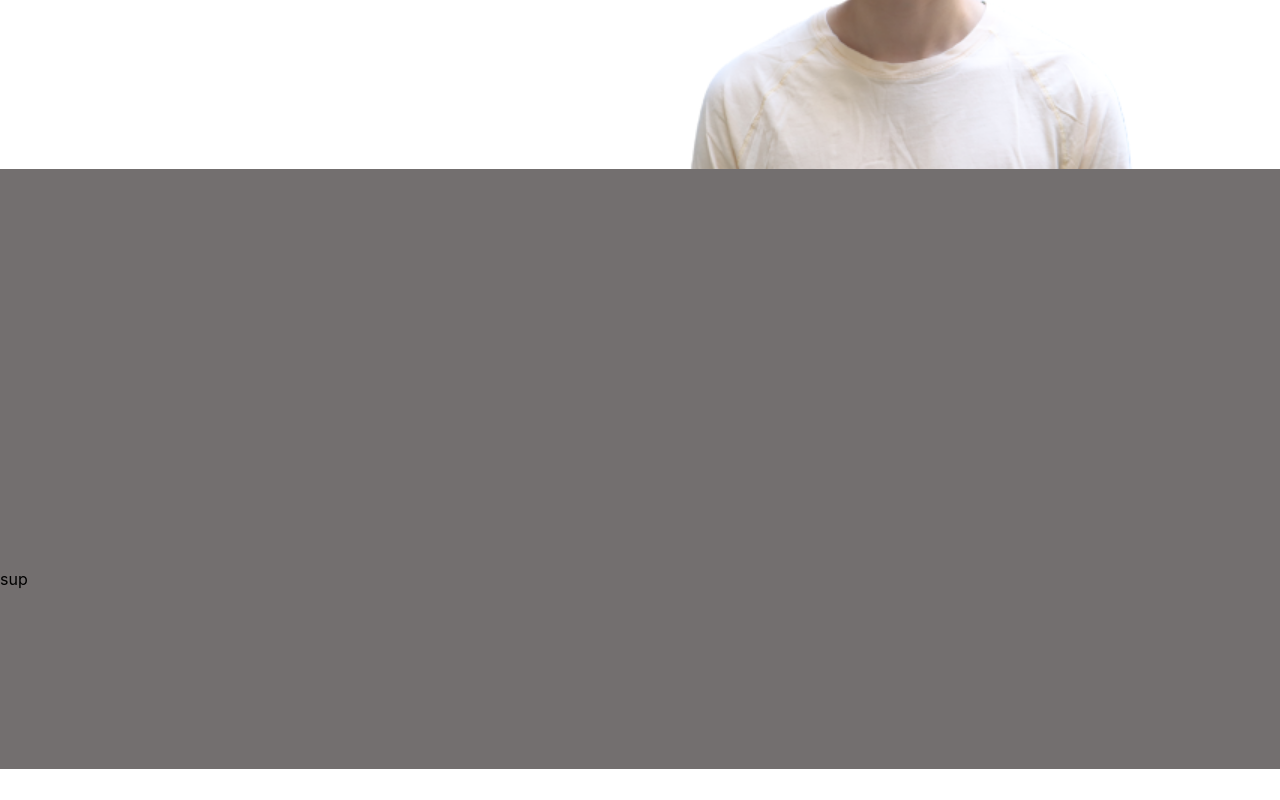
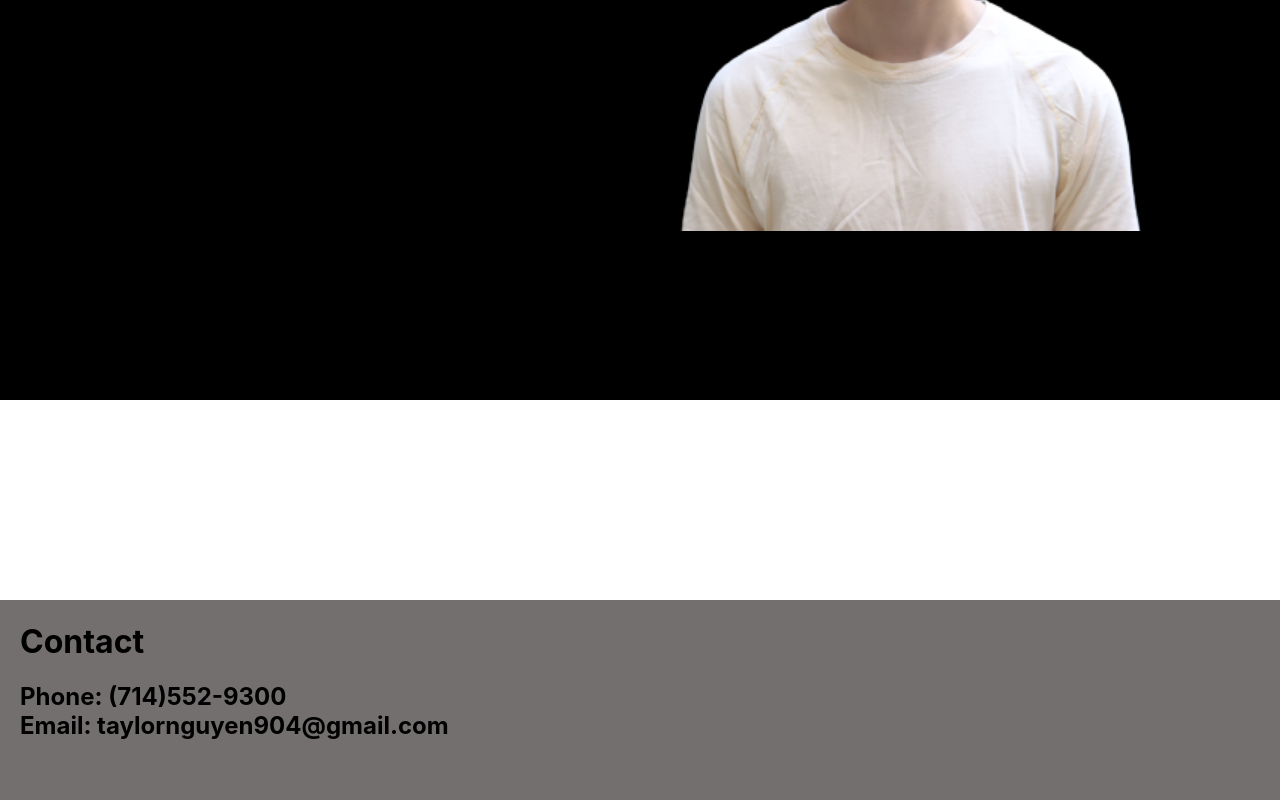
Before and after one commit to TaylorTayTyT/personalWebsite, a React (Create React App) app in the folder home/: page / in a window 1280 px wide. Shown: the part 631-1431 px from the top of the page. Built offline with nearby package versions, Linux system fonts and the light colour scheme.

Commit message:
more progress!!!

```diff
--- a/home/src/endpage.js
+++ b/home/src/endpage.js
@@ -4,7 +4,8 @@ import { Box } from "@mui/material"
 function Endpage() {
     return (
         <Box className = "endpage" height = "200px">
-            sup
+            <h1>Contact</h1>
+            <h2>Phone: (714)552-9300<br></br>Email: taylornguyen904@gmail.com</h2>
         </Box>
     )
 }
--- a/home/src/endpage.sass
+++ b/home/src/endpage.sass
@@ -3,8 +3,12 @@
     display: flexbox
     width: 100%
     height: 20px
-    bottom: 0
     overflow: hidden
     transform: translateY(100%)
-    padding-top: 400px
     background-color: #736F6F
+h2
+    left: 5%
+    margin-inline-start: 20px
+h1
+    left:5%
+    margin-inline-start: 20px
--- a/home/src/images/Resume.js
+++ b/home/src/images/Resume.js
@@ -4,13 +4,10 @@ import "./Resume.sass";
 function Resume() {
     return(
         <div>
-
-        <Container maxWidth="false">
-            <Box height = "1000px">
+            <Box width = "100%" height = "600px" sx = {{background: "#000", paddingBottom: "10px"}}>
             <h1 className="Resume">afishofsafafhuiahfpihaihfiahfpihaifhpahfo[ihaoifho[ahjfoiahofhasoihf[osahfo[isha[ofhsao[hasfhasfhoiahfaskfaskfklsajflkajsf</h1>
             ifasfljsfa
             </Box>
-        </Container>
         </div>
     )
 }
--- a/home/src/images/Resume.sass
+++ b/home/src/images/Resume.sass
@@ -1,2 +1,4 @@
 .Resume
     padding-top: 20px
+Box
+    background-color: #000
```
